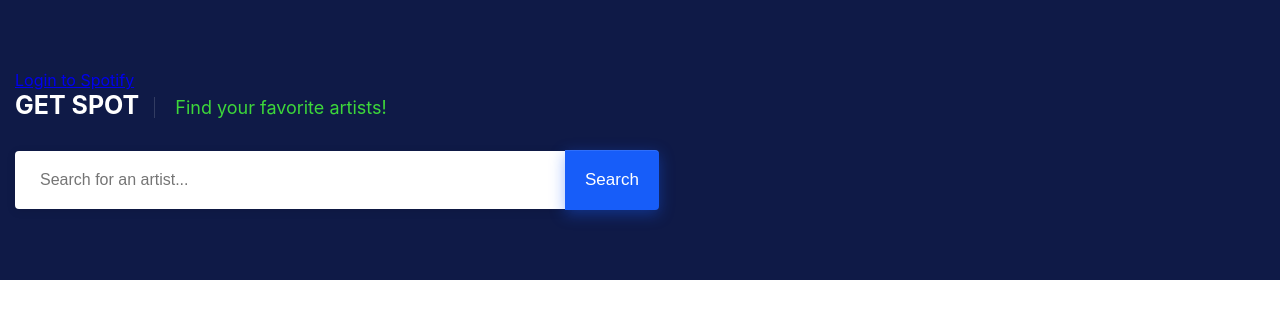
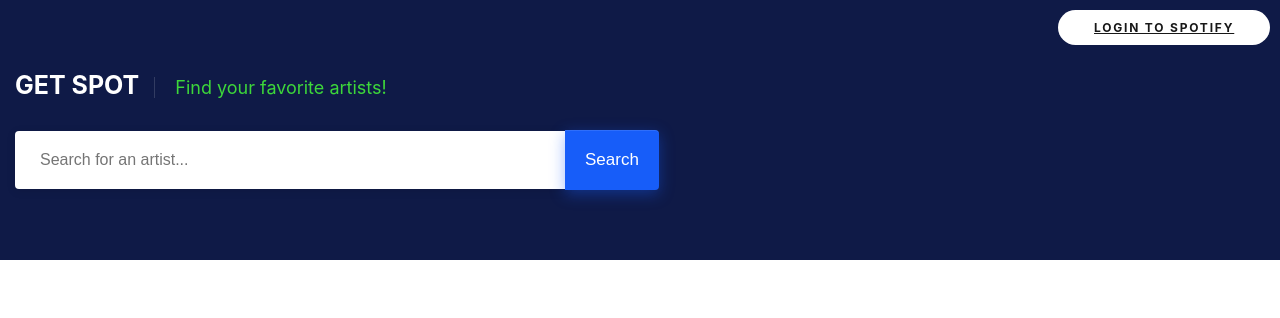
Before and after one commit to sarisssa/Get-Spot, a React (Create React App) app: page / in a window 1280 px wide. Shown: the top 318 px of the page. Built offline with nearby package versions, Linux system fonts and the light colour scheme.

Commit message:
Amend div structure and add stylign to Login + Logout Button.

```diff
--- a/src/components/header/header.component.jsx
+++ b/src/components/header/header.component.jsx
@@ -28,10 +28,12 @@ const Header = ({ token, setToken }) => {
 
     return (
         <>
-            <div className='login-button'>
-                {!token ? <a href={authURL}>
-                    Login to Spotify
-                </a> : <button onClick={logout}>Logout</button>}
+            <div className='login-logout-button-container'>
+                {!token
+                    ? <a className='login-button' href={authURL}>
+                        Login to Spotify
+                    </a>
+                    : <button className='logout-button' onClick={logout}>Logout</button>}
             </div>
             <div className='header-title'>
                 <a className='app-title'>GET SPOT</a>
--- a/src/components/header/header.styles.scss
+++ b/src/components/header/header.styles.scss
@@ -3,6 +3,51 @@
     font-size: 25px;
   font-weight: bold;
   margin-bottom: 30px;
+}
+
+.login-logout-button-container {
+  display: flex;
+  justify-content: end;
+}
+
+.logout-button {
+  background-color: #181818;
+  color:  #fff;
+  border: 2px solid transparent;
+  border-radius: 500px;
+  cursor: pointer;
+  font-size: 12px;
+  font-weight: 700;
+  padding: 8px 34px;
+  letter-spacing: 1.8px;
+  text-align: center;
+  text-transform: uppercase;
+  transition: all 33ms cubic-bezier(.3,0,0,1);
+    white-space: nowrap;
+    will-change: transform;
+  position: absolute;
+  top: 10px;
+  right: 10px;
+}
+
+.login-button {
+  background-color: #fff;
+  color: #181818;
+  border: 2px solid transparent;
+  border-radius: 500px;
+  cursor: pointer;
+  font-size: 12px;
+  font-weight: 700;
+  padding: 8px 34px;
+  letter-spacing: 1.8px;
+  text-align: center;
+  text-transform: uppercase;
+  transition: all 33ms cubic-bezier(.3,0,0,1);
+    white-space: nowrap;
+    will-change: transform;
+    position: absolute;
+    top: 10px;
+    right: 10px;
 }
 
 .app-title {
```
